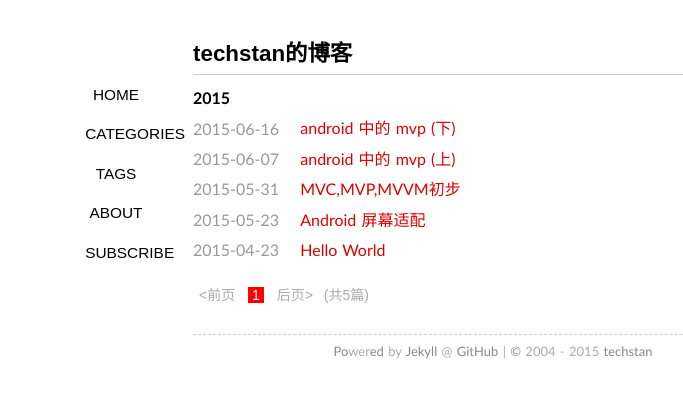
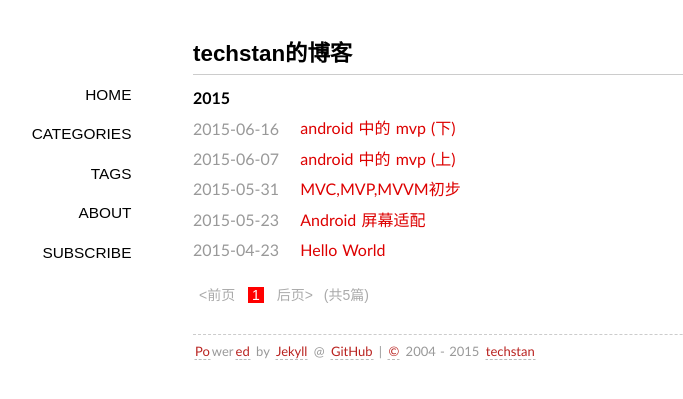
Before and after one commit to techstan/techstan.github.com, a Jekyll site: the page built from index.html, in a window 1280 px wide. Shown: the top 399 px of the page, without its empty margins (147-830 px from the left). Built offline with Jekyll 4.4.1, drawn with Linux system fonts in a browser that asks for light colours; some web fonts are replaced; Markdown is read by kramdown in place of the engine named in the settings; the list of posts is cut into pages by our own code.

Commit message:
style update

```diff
--- a/media/css/style.css
+++ b/media/css/style.css
@@ -33,7 +33,7 @@ blockquote p{margin:0;padding:.5em 0;}
 #container{width:600px;margin:2em auto;display:block;padding:0 2em;}
 .content{font-size:16px;line-height:24px;}
 .content h1{padding:.5em 0;}
-.content img{max-width:640px;display:block;margin:4px;-webkit-box-shadow:#999 1px 1px 4px;-moz-box-shadow:#999 1px 1px 4px;box-shadow:#999 1px 1px 4px;}
+.content img{max-width:600px;display:block;margin:4px auto;-webkit-box-shadow:#999 1px 1px 4px;-moz-box-shadow:#999 1px 1px 4px;box-shadow:#999 1px 1px 4px;}
 #tag_cloud{margin-bottom: 1em;}
 #tag_cloud a:hover{color:#333333 !important;text-decoration:none;}
 .listing-item,.listing-seperator{list-style-type:none;}
@@ -44,13 +44,13 @@ blockquote p{margin:0;padding:.5em 0;}
 
 .listing-item time{color:#999999;}
 .listing-seperator{font-weight:bold;}
-.meta{font-size:12px;color:#888;}
+.meta{text-align:right;font-size:12px;}
 .pageNav{font-weight:bold;font-size:17px;}
 .pageNavInvalid{font-weight:bold;font-size:17px;color:#D0D0D0;}
 header{padding:.5em 0;border-bottom: 1px solid #cccccc;}
-nav{font-family:"Electrolize",sans-serif;font-size:1.1em;text-transform:uppercase;float:left;margin-left:-8em;width:6em;text-align:center;}
+nav{font-family:"Electrolize",sans-serif;font-size:1.1em;text-transform:uppercase;float:left;margin-left:-12em;width:9em;text-align:right;}
 nav a{display:block;padding:.7em 1em;color:#000000;}
-nav a:hover{background-color:#46A24A;text-decoration:none;color:#f9f9f9;-webkit-transition:color .2s linear;}
+nav a:hover{background-color:#ff0000;text-decoration:none;color:#f9f9f9;-webkit-transition:color .2s linear;}
 .post{padding:.5em 0em;}
 h1{font-family:"Cuprum","Hiragino Sans GB","Microsoft YaHei",sans-serif;font-size:1.6em;color:#000;}
 h2{font-family:"Cuprum","Hiragino Sans GB","Microsoft YaHei",sans-serif;font-size:1.4em;color:#111;}
@@ -62,24 +62,31 @@ embed,object,iframe{display:block;margin:4px auto;}
 .gist{font-size: 12px;line-height:1.6;}
 
 footer{
-text-align:center;
 display:block;
 border-top: 1px dashed #CCC;
 }
 
 footer small {
 font-size: 13px;
-color: #AAA;
+color: #999;
 }
 
 footer a {
-color: #888;
+margin: 1px;
+border: 1px solid rgba(1,1,1,0);
+border-bottom: 1px dashed #BBB;
+color: #B9221F;
 text-decoration: none;
 }
 
 footer a:hover {
-border-bottom: 1px dashed #BBB;
-text-decoration: none;
+	color: rgba(250,250,250,1.0) !important;
+    -webkit-border-radius: 4px;
+    border: 1px solid rgba(0,0,0,0.45);
+    text-shadow: rgba(0,0,0,0.6) 0px -1px 0px;
+	background: -webkit-gradient(linear, left top, left bottom, from(rgba(110,110,110,1.0)), to(rgba(100,100,100,1.0)));
+	-webkit-box-shadow: rgba(0,0,0,1.0) 0px 0px 2px,rgba(255,255,255,0.15) 0px 1px 1px inset;
+	text-decoration: none;
 }
 
 .label {
```
